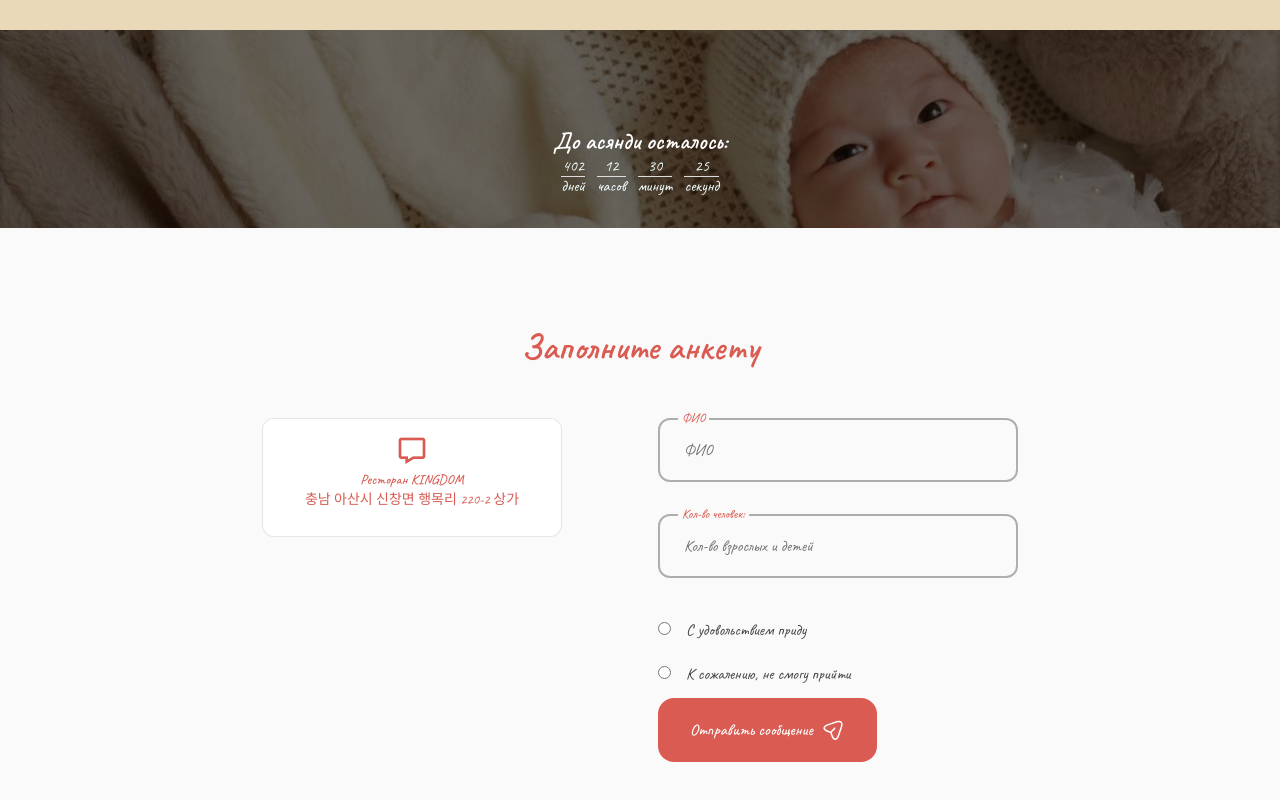
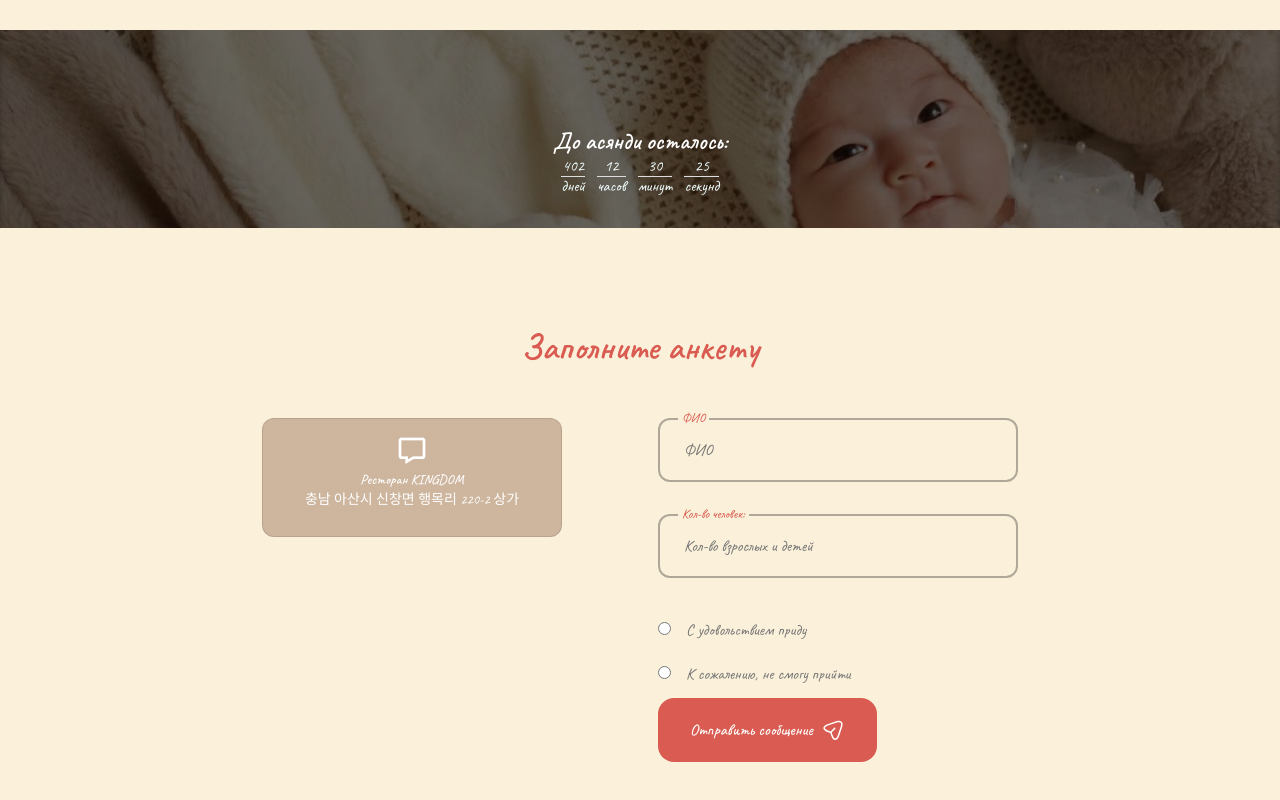
Before and after one commit to sthika/miyasbirthday, a React (Create React App) app: page / in a window 1280 px wide. Shown: the part 980-1780 px from the top of the page. Built offline with nearby package versions, Linux system fonts and the light colour scheme.

Commit message:
final changes

```diff
--- a/src/App.css
+++ b/src/App.css
@@ -16,7 +16,7 @@
   --title-color-dark:   hsl(0deg 75.19% 65.56%);
   --title-color-dark: hsl(0deg 75.19% 65.56%);
   --text-color:  #d95b51;
-  --body-color: hsl(var(--hue), var(--sat), 98%);
+  --body-color: hsl(41, 81%, 92%);
   --container-color: #fff;
 
   /*========== Font and typography ==========*/
--- a/src/components/contact/contact.css
+++ b/src/components/contact/contact.css
@@ -17,22 +17,24 @@
 }
 
 .contact__card {
-    background-color: var(--container-color);
+    background-color: #b4957fa6;
     border: 1px solid rgba(0,0,0,0.1);
     padding: 1rem;
     border-radius: 0.75rem;
     text-align: center;
+    color:white
 }
 
 .contact__card-icon {
     font-size: 2rem;
-    color: var(--title-color);
+    color: white;
     margin-bottom: var(--mb-0-25);
 }
 
 .contact__card-title,
 .contact__card-data {
     font-size: var(--small-font-size);
+    color: white;
 }
 .contact__card-title {
     font-weight: var(--font-medium);
@@ -111,10 +113,8 @@
     resize: none;
 }
 .contact__form-label {
-    /* font-family: monospace; */
-    color: rgb(73, 69, 69);
-    /* font-size: 20px;
-    letter-spacing: 0cap; */
+
+    color: rgb(120 119 119);
 }
 
 @media screen and (max-width: 992px) {
--- a/src/components/skills/skills.css
+++ b/src/components/skills/skills.css
@@ -3,10 +3,10 @@
     column-gap: 3rem;
     justify-content: center;
 }
-.skills {
+/* .skills {
     background-color: rgb(234 217 184);
     color: #642703;
-}
+} */
 .skills__content {
     background-color: var(--container-colo);
     border: 1px solid rgba(0, 0, 0, 0.1);
```
